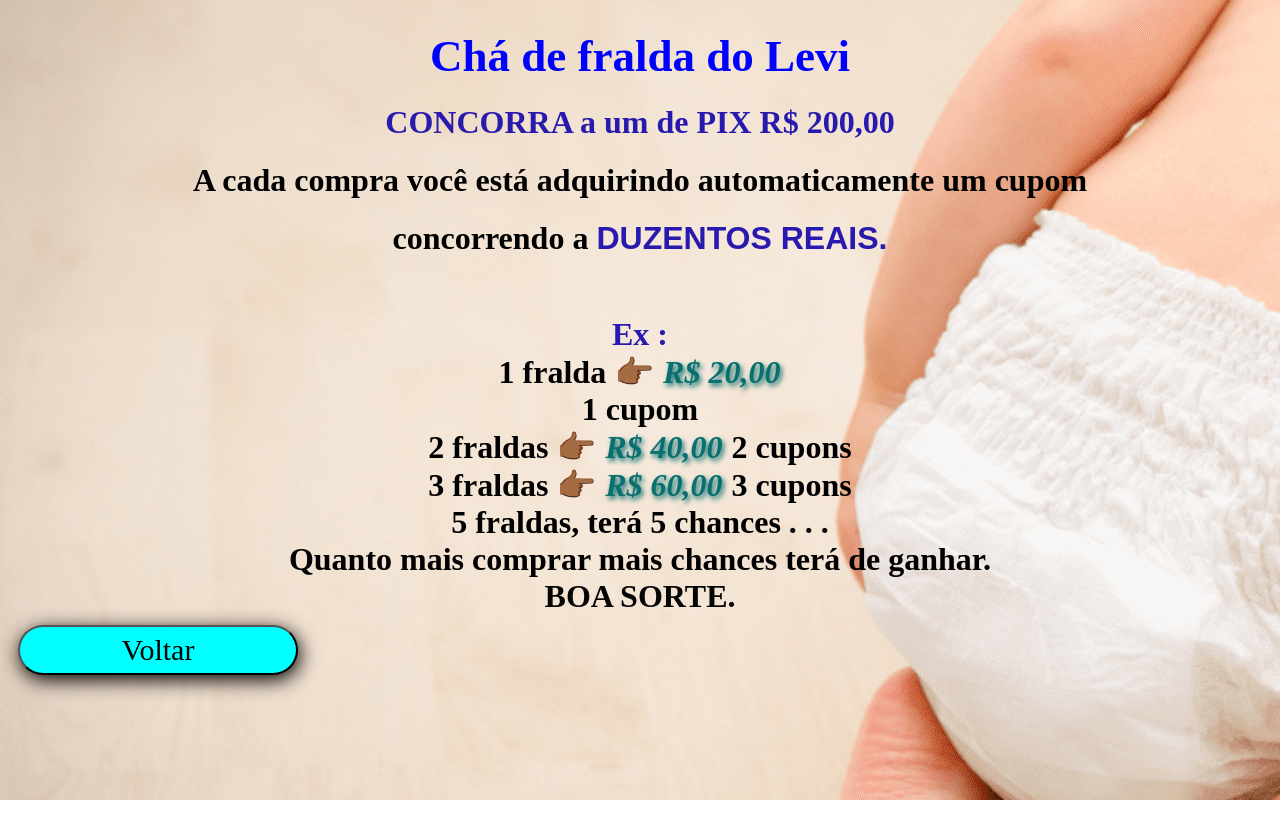
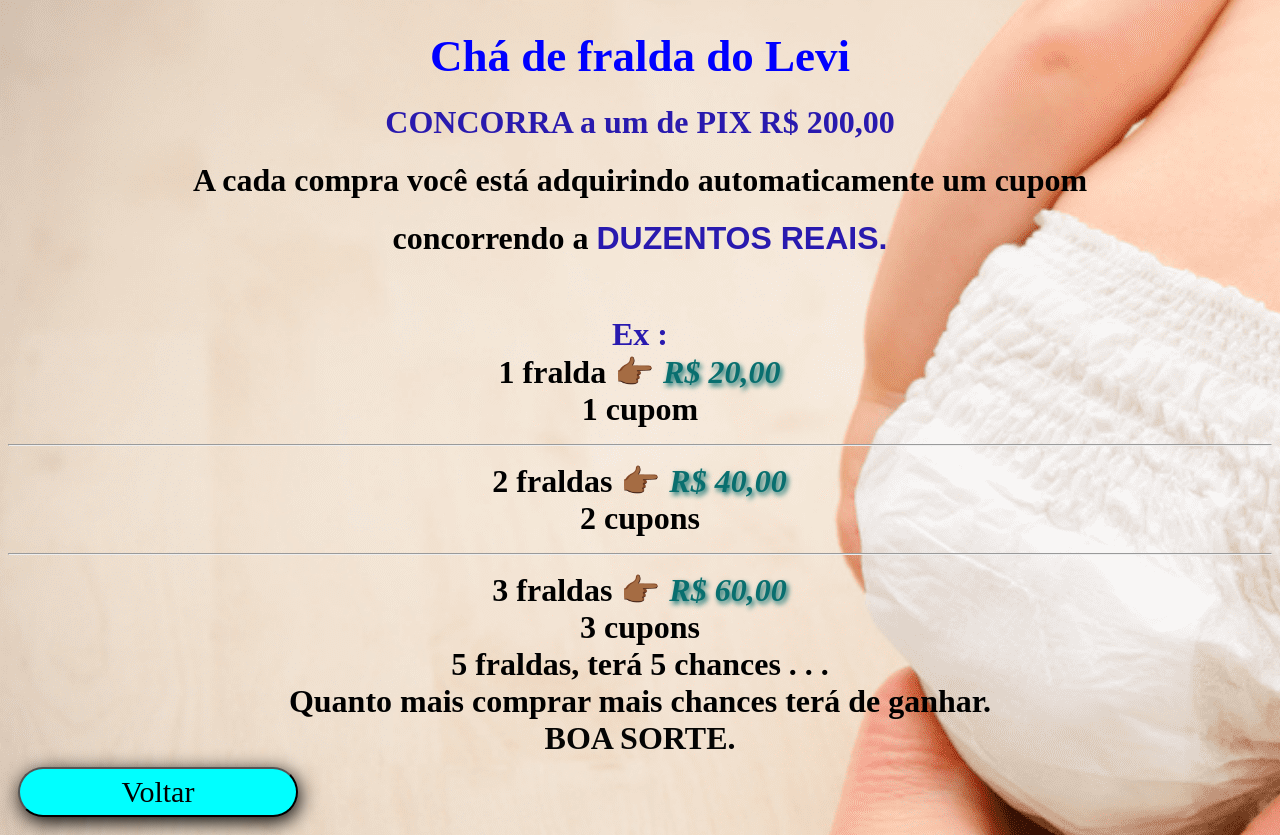
Before and after one commit to Josadack/ProjetoBaby, a plain HTML site: page aviso.html in a window 1280 px wide. Before the commit the page ends 800 px from the top, so only its background shows below. Drawn offline with Linux system fonts and the light colour scheme; a web font is replaced by a local one.

Commit message:
Update aviso.html

```diff
--- a/aviso.html
+++ b/aviso.html
@@ -20,9 +20,9 @@
            <h1>concorrendo a <strong style="color: rgba(37, 21, 173, 0.979);font-family: sans-serif;">DUZENTOS REAIS.</strong> </h1>
             <h1 > <br>
              <strong style="color: rgba(37, 21, 173, 0.979);">Ex :</strong> <br>
-              1 fralda <span >&#128073;&#127998;</span> <i id="vinte" style="color: forestgreen;">R$  20,00 </i><br> 1 cupom<br>
-               2 fraldas <span>&#128073;&#127998;</span>  <i id="quat" style="color: forestgreen;">R$ 40,00</i>  2 cupons <br>
-               3 fraldas <span>&#128073;&#127998;</span>  <i id="quat" style="color: forestgreen;">R$ 60,00</i>  3 cupons <br>
+              1 fralda <span >&#128073;&#127998;</span> <i id="vinte" style="color: forestgreen;">R$  20,00 </i><br> 1 cupom<br><hr>
+               2 fraldas <span>&#128073;&#127998;</span>  <i id="quat" style="color: forestgreen;">R$ 40,00</i> <br> 2 cupons <br><hr>
+               3 fraldas <span>&#128073;&#127998;</span>  <i id="quat" style="color: forestgreen;">R$ 60,00</i> <br> 3 cupons <br>
              5 fraldas, terá 5 chances . . . <br>
                  Quanto mais comprar mais chances terá de ganhar.<BR> <strong style="color:rgba(0, 0, 0, 0.979);">BOA SORTE.</strong></h1>
 
```
